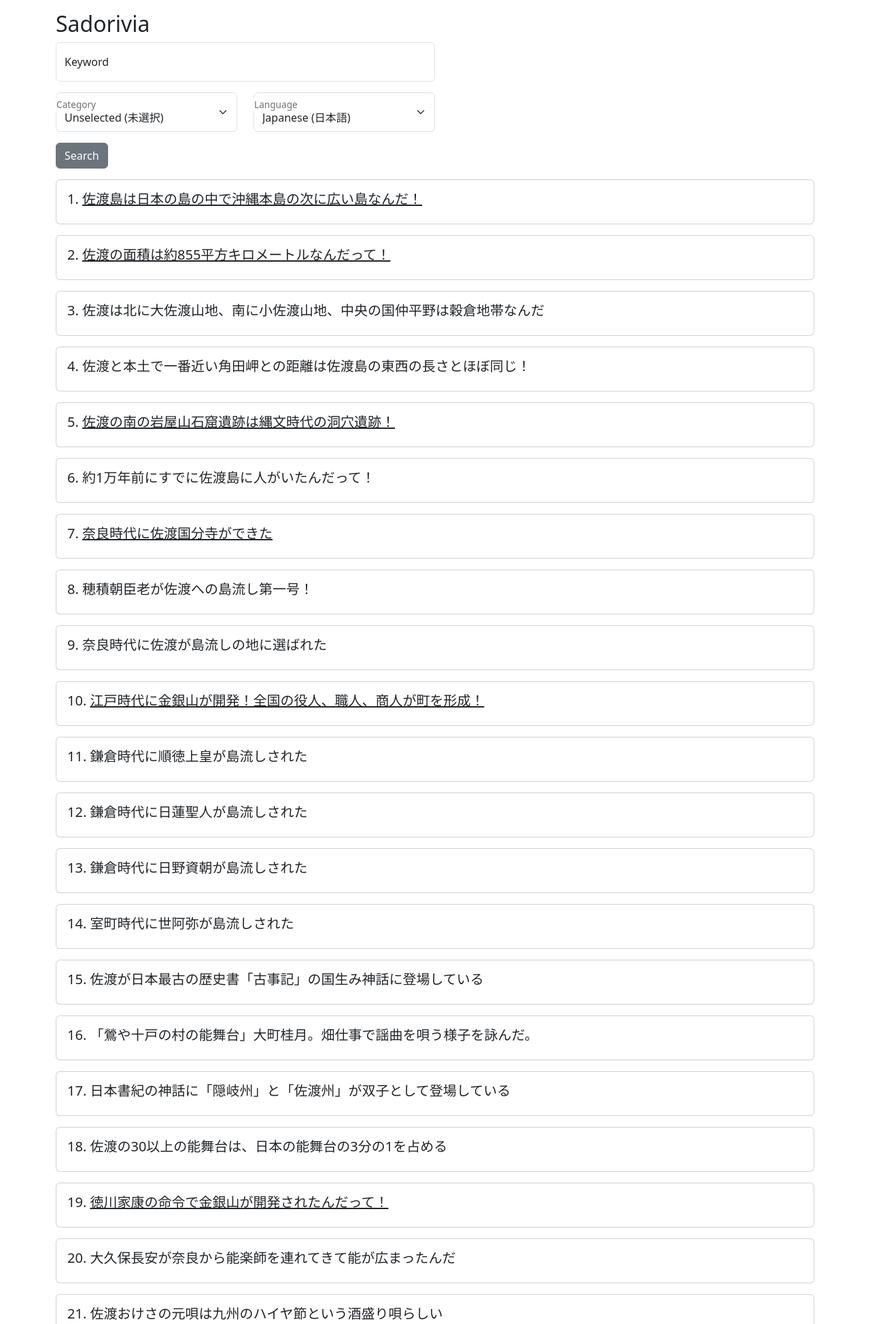
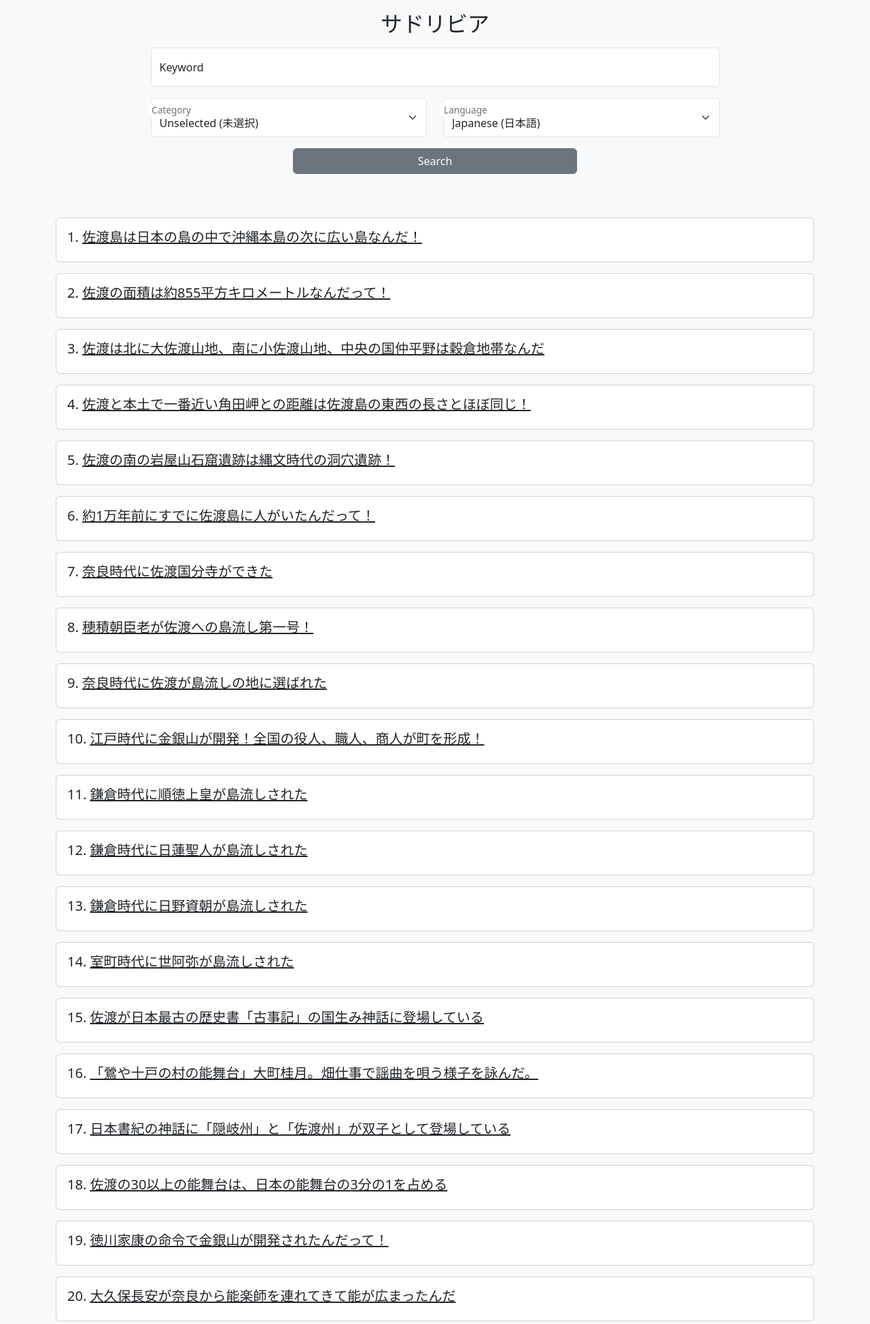
Before and after one commit to rakagawa17/sadoweb, a Django app: page / in a window 1280 px wide. Shown: the top 1948 px of the page at 68% size. Run offline with Django 4.2, Linux system fonts and the light colour scheme; data comes from the database, SQL or seed files in the repository; some libraries are stand-ins or nearby versions.

Commit message:
Update DetailView, detail.html and title

```diff
--- a/templates/base.html
+++ b/templates/base.html
@@ -7,7 +7,7 @@
     <meta charset="UTF-8">
     <title>{% block title %}{% endblock %}</title>
 </head>
-<body>
+<body class="bg-light">
     {% block content %}
     {% endblock %}
 </body>
--- a/templates/list.html
+++ b/templates/list.html
@@ -7,15 +7,15 @@
 {% block content %}
 <div class="container my-3">
 
-    <h2>Sadorivia</h2>
+    <h2 class="text-center mb-3">サドリビア</h2>
 
-    <form action="{% url 'sadosma:list' %}" method="GET" class="w-50">
+    <form action="{% url 'sadosma:list' %}" method="GET" class="w-75 mx-auto">
         <p class="form-floating">
             <input id="floatingInput" type="text" class="form-control" name="keyword" value="{{ keyword }}" placeholder="キーワード入力">
             <label for="floatingInput">Keyword</label>
         </p>
 
-        <div class="row">
+        <div class="row mb-3">
             <div class="col form-floating">
                 <select class="form-select" name="category" id="floatingSelect">
                     <option value="未選択" {% if none %}selected{% endif %}>Unselected (未選択)</option>
@@ -45,13 +45,9 @@
                 <label for="floatingSelect">Language</label>
             </div>
         </div>
-        <p class="form-floating">
-
-        </p>
-        <p class="form-floating">
-
-        </p>
-        <p><input type="submit" class="btn btn-secondary" value="Search"></p>
+        <div class="text-center">
+            <button class="w-50 btn btn-secondary mb-5">Search</button>
+        </div>
     </form>
 
     {% for object in object_list %}
@@ -60,21 +56,47 @@
                 {% if japanese %}
                     <h5 class="card-title">{{forloop.counter}}. <a href="{% url 'sadosma:detail' object.id %}?lang=1" class="link-dark">{{object.japanese}}</a></h5>
                 {% elif english %}
-                    <h5 class="card-title">{{forloop.counter}}. {% if object.address %}<a href="{% url 'sadosma:detail' object.id %}?lang=2" class="link-dark">{{object.english}}</a>{% else %}{{object.english}}{% endif %}</h5>
+                    <h5 class="card-title">{{forloop.counter}}. <a href="{% url 'sadosma:detail' object.id %}?lang=2" class="link-dark">{{object.english}}</a></h5>
                 {% elif chinese1 %}
-                    <h5 class="card-title">{{forloop.counter}}. {% if object.address %}<a href="{% url 'sadosma:detail' object.id %}?lang=3" class="link-dark">{{object.chinese1}}</a>{% else %}{{object.chinese1}}{% endif %}</h5>
+                    <h5 class="card-title">{{forloop.counter}}. <a href="{% url 'sadosma:detail' object.id %}?lang=3" class="link-dark">{{object.chinese1}}</a></h5>
                 {% elif chinese2 %}
-                    <h5 class="card-title">{{forloop.counter}}. {% if object.address %}<a href="{% url 'sadosma:detail' object.id %}?lang=4" class="link-dark">{{object.chinese2}}</a>{% else %}{{object.chinese2}}{% endif %}</h5>
+                    <h5 class="card-title">{{forloop.counter}}. <a href="{% url 'sadosma:detail' object.id %}?lang=4" class="link-dark">{{object.chinese2}}</a></h5>
                 {% elif korean %}
-                    <h5 class="card-title">{{forloop.counter}}. {% if object.address %}<a href="{% url 'sadosma:detail' object.id %}?lang=5" class="link-dark">{{object.korean}}</a>{% else %}{{object.korean}}{% endif %}</h5>
+                    <h5 class="card-title">{{forloop.counter}}. <a href="{% url 'sadosma:detail' object.id %}?lang=5" class="link-dark">{{object.korean}}</a></h5>
                 {% elif mongolian %}
-                    <h5 class="card-title">{{forloop.counter}}. {% if object.address %}<a href="{% url 'sadosma:detail' object.id %}?lang=6" class="link-dark">{{object.mongolian}}</a>{% else %}{{object.mongolian}}{% endif %}</h5>
+                    <h5 class="card-title">{{forloop.counter}}. <a href="{% url 'sadosma:detail' object.id %}?lang=6" class="link-dark">{{object.mongolian}}</a></h5>
                 {% else %}
-                    <h5 class="card-title">{{forloop.counter}}. {% if object.address %}<a href="{% url 'sadosma:detail' object.id %}?lang=1" class="link-dark">{{object.japanese}}</a>{% else %}{{object.japanese}}{% endif %}</h5>
+                    <h5 class="card-title">{{forloop.counter}}. <a href="{% url 'sadosma:detail' object.id %}?lang=1" class="link-dark">{{object.japanese}}</a></h5>
                 {% endif %}
             </div>
         </div>
     {% endfor %}
+
+    <div class="modal fade" id="noQueryModal" tabindex="-1" aria-labelledby="noQueryModalLabel" aria-hidden="true">
+        <div class="modal-dialog">
+            <div class="modal-content">
+                <div class="modal-header">
+                    <h5 class="modal-title" id="noQueryModalLabel">Information</h5>
+                    <button type="button" class="btn-close" data-bs-dismiss="modal" aria-label="Close"></button>
+                </div>
+                <div class="modal-body">
+                    Not Found. Please change the keyword.
+                </div>
+                <div class="modal-footer">
+                    <button type="button" class="btn btn-secondary" data-bs-dismiss="modal">Close</button>
+                </div>
+            </div>
+        </div>
+    </div>
 </div>
 
+{% if not object_list %}
+<script>
+    document.addEventListener('DOMContentLoaded', function () {
+        var noQueryModal = new bootstrap.Modal(document.getElementById('noQueryModal'));
+        noQueryModal.show();
+    });
+</script>
+{% endif %}
+
 {% endblock %}
```
Also changed, not shown: templates/detail.html (+25 -9 lines).
